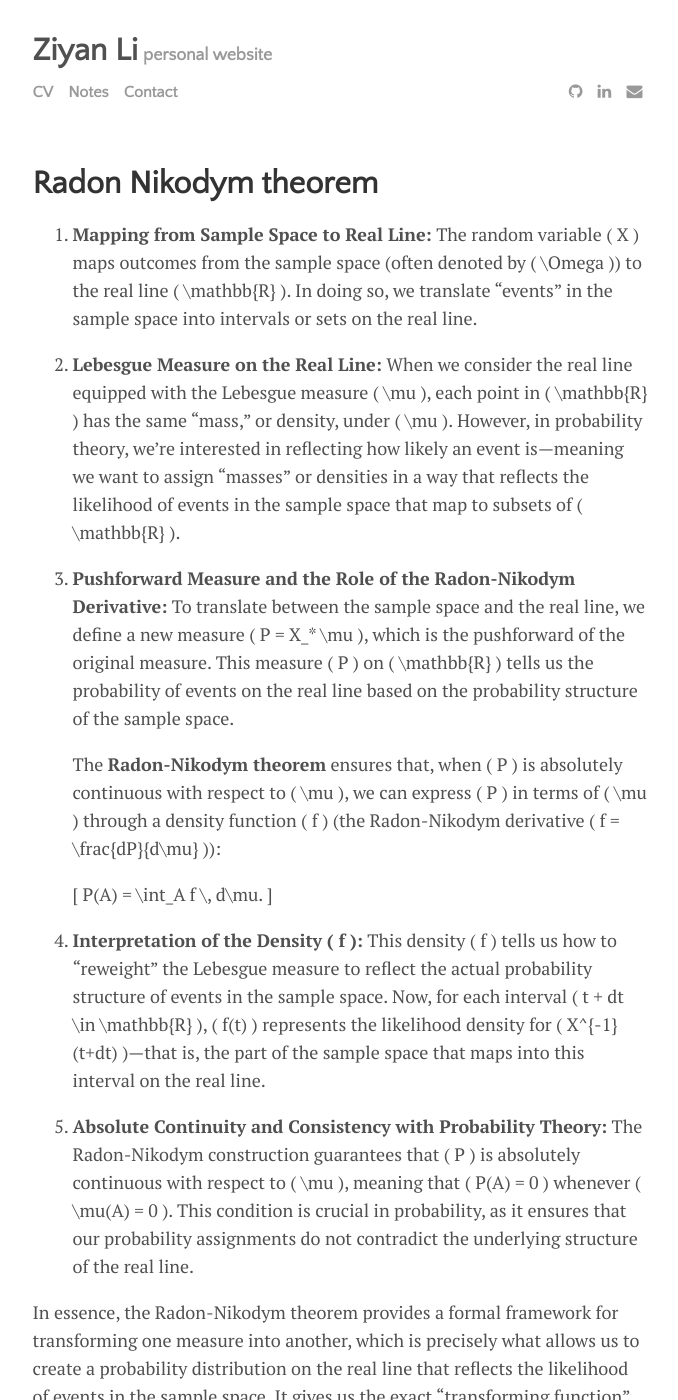
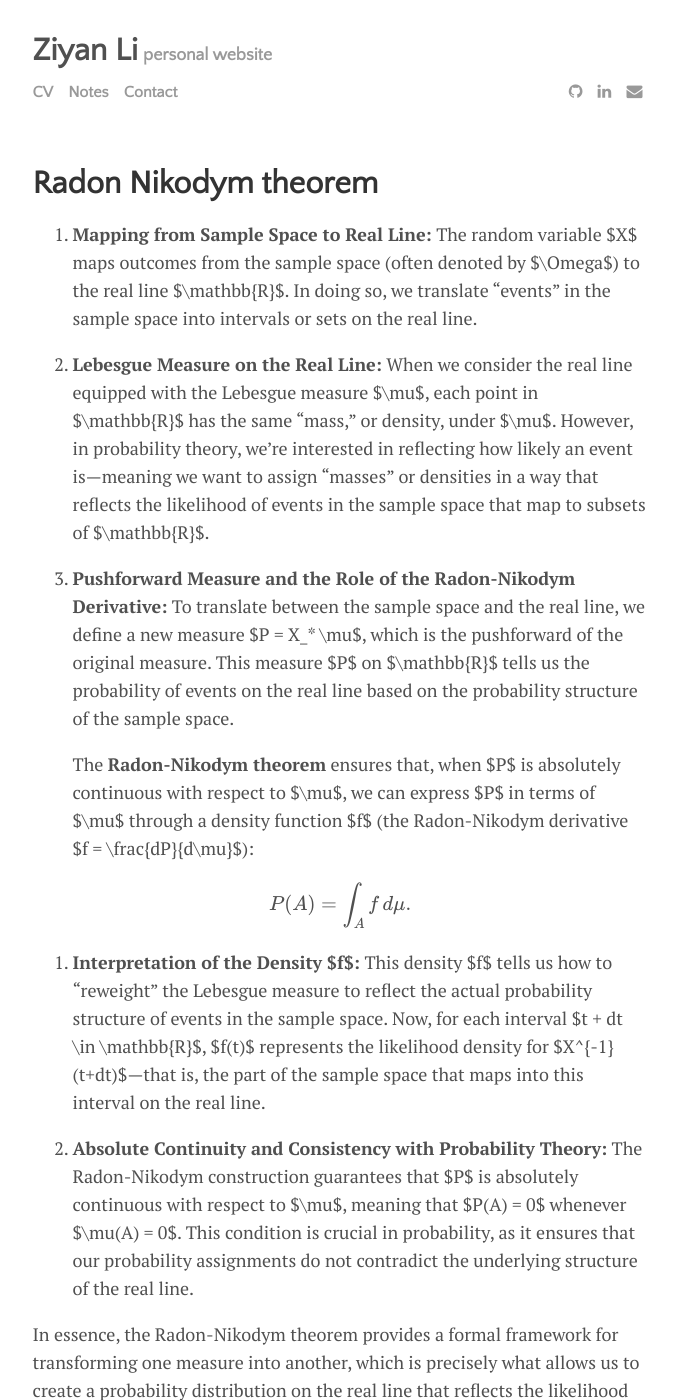
Before and after one commit to catty-halsey/catty-halsey.github.io, a Jekyll site: the page built from _posts/2024-11-12-Radon Nikodym theorem.md, in a window 1280 px wide and 1400 px high. Shown: the whole window, without its empty margins (300-978 px from the left). Built offline with Jekyll 4.4.1, drawn with Linux system fonts in a browser that asks for light colours; formulas are drawn with MathJax 3; some of the changed text lies outside the part shown.

Commit message:
Update 2024-11-12-Radon Nikodym theorem.md

```diff
--- a/_posts/2024-11-12-Radon Nikodym theorem.md
+++ b/_posts/2024-11-12-Radon Nikodym theorem.md
@@ -7,24 +7,24 @@ tags: [documentation, sample]
 ---
 
 1. **Mapping from Sample Space to Real Line:**
-   The random variable \( X \) maps outcomes from the sample space (often denoted by \( \Omega \)) to the real line \( \mathbb{R} \). In doing so, we translate "events" in the sample space into intervals or sets on the real line.
+   The random variable $X$ maps outcomes from the sample space (often denoted by $\Omega$) to the real line $\mathbb{R}$. In doing so, we translate "events" in the sample space into intervals or sets on the real line.
 
 2. **Lebesgue Measure on the Real Line:**
-   When we consider the real line equipped with the Lebesgue measure \( \mu \), each point in \( \mathbb{R} \) has the same "mass," or density, under \( \mu \). However, in probability theory, we’re interested in reflecting how likely an event is—meaning we want to assign "masses" or densities in a way that reflects the likelihood of events in the sample space that map to subsets of \( \mathbb{R} \).
+   When we consider the real line equipped with the Lebesgue measure $\mu$, each point in $\mathbb{R}$ has the same "mass," or density, under $\mu$. However, in probability theory, we’re interested in reflecting how likely an event is—meaning we want to assign "masses" or densities in a way that reflects the likelihood of events in the sample space that map to subsets of $\mathbb{R}$.
 
 3. **Pushforward Measure and the Role of the Radon-Nikodym Derivative:**
-   To translate between the sample space and the real line, we define a new measure \( P = X_* \mu \), which is the pushforward of the original measure. This measure \( P \) on \( \mathbb{R} \) tells us the probability of events on the real line based on the probability structure of the sample space.
+   To translate between the sample space and the real line, we define a new measure $P = X_* \mu$, which is the pushforward of the original measure. This measure $P$ on $\mathbb{R}$ tells us the probability of events on the real line based on the probability structure of the sample space.
 
-   The **Radon-Nikodym theorem** ensures that, when \( P \) is absolutely continuous with respect to \( \mu \), we can express \( P \) in terms of \( \mu \) through a density function \( f \) (the Radon-Nikodym derivative \( f = \frac{dP}{d\mu} \)):
+   The **Radon-Nikodym theorem** ensures that, when $P$ is absolutely continuous with respect to $\mu$, we can express $P$ in terms of $\mu$ through a density function $f$ (the Radon-Nikodym derivative $f = \frac{dP}{d\mu}$):
 
-   \[
+  $$
    P(A) = \int_A f \, d\mu.
-   \]
+  $$
 
-4. **Interpretation of the Density \( f \):**
-   This density \( f \) tells us how to "reweight" the Lebesgue measure to reflect the actual probability structure of events in the sample space. Now, for each interval \( t + dt \in \mathbb{R} \), \( f(t) \) represents the likelihood density for \( X^{-1}(t+dt) \)—that is, the part of the sample space that maps into this interval on the real line.
+4. **Interpretation of the Density $f$:**
+   This density $f$ tells us how to "reweight" the Lebesgue measure to reflect the actual probability structure of events in the sample space. Now, for each interval $t + dt \in \mathbb{R}$, $f(t)$ represents the likelihood density for $X^{-1}(t+dt)$—that is, the part of the sample space that maps into this interval on the real line.
 
 5. **Absolute Continuity and Consistency with Probability Theory:**
-   The Radon-Nikodym construction guarantees that \( P \) is absolutely continuous with respect to \( \mu \), meaning that \( P(A) = 0 \) whenever \( \mu(A) = 0 \). This condition is crucial in probability, as it ensures that our probability assignments do not contradict the underlying structure of the real line.
+   The Radon-Nikodym construction guarantees that $P$ is absolutely continuous with respect to $\mu$, meaning that $P(A) = 0$ whenever $\mu(A) = 0$. This condition is crucial in probability, as it ensures that our probability assignments do not contradict the underlying structure of the real line.
 
-In essence, the Radon-Nikodym theorem provides a formal framework for transforming one measure into another, which is precisely what allows us to create a probability distribution on the real line that reflects the likelihood of events in the sample space. It gives us the exact "transforming function" (the density \( f \)) to accomplish this, ensuring consistency between the original and the new measure.
+In essence, the Radon-Nikodym theorem provides a formal framework for transforming one measure into another, which is precisely what allows us to create a probability distribution on the real line that reflects the likelihood of events in the sample space. It gives us the exact "transforming function" (the density $f$) to accomplish this, ensuring consistency between the original and the new measure.
```
